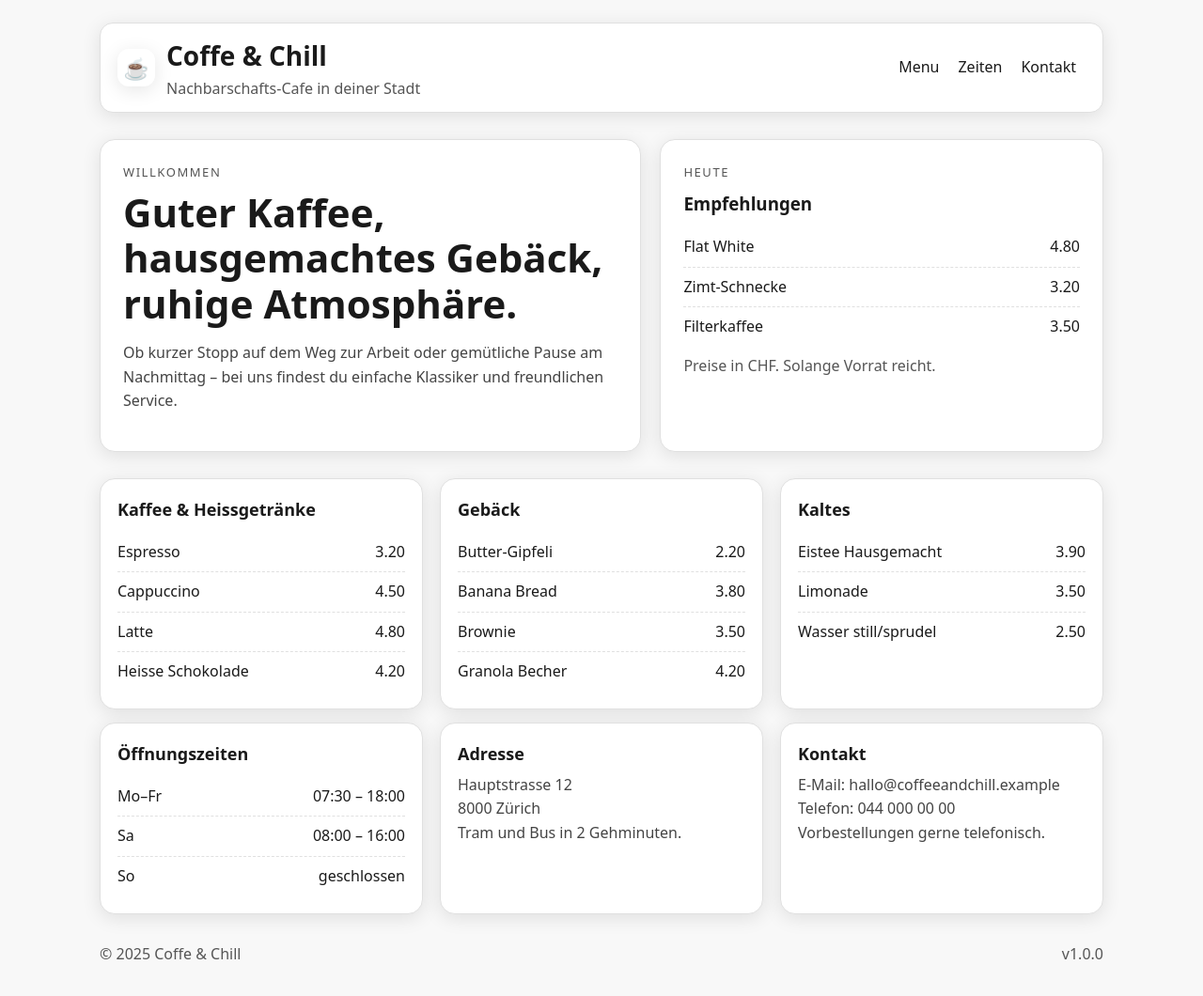
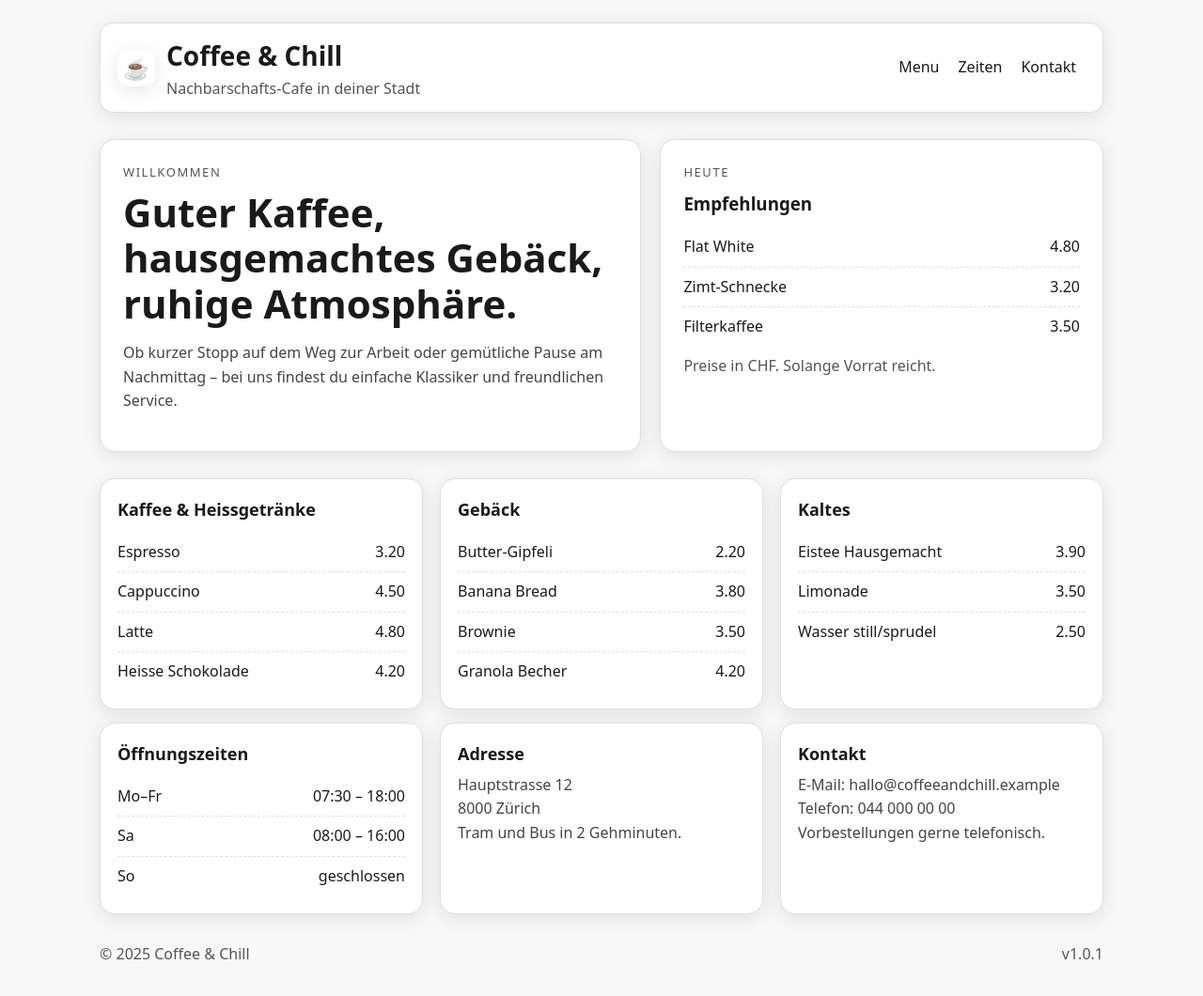
Before and after one commit to HSLU-Exercise/scope-your-project-gruppe_7, a plain HTML site: page docs/index.html in a window 1280 px wide. Shown: the whole page at 94% size. Drawn offline with Linux system fonts and the light colour scheme.

Commit message:
fix: Schreibfehler behoben

```diff
--- a/docs/index.html
+++ b/docs/index.html
@@ -3,9 +3,9 @@
   <head>
     <meta charset="utf-8">
     <meta name="viewport" content="width=device-width, initial-scale=1">
-    <meta name="description" content="Coffe & Chill – Dein Nachbarschafts-Cafe mit hausgemachtem Gebäck und gutem Kaffee.">
-    <meta name="application-version" content="1.0.0">
-    <title>Coffe & Chill – Nachbarschafts-Cafe</title>
+    <meta name="description" content="Coffee & Chill – Dein Nachbarschafts-Cafe mit hausgemachtem Gebäck und gutem Kaffee.">
+    <meta name="application-version" content="1.0.1">
+    <title>Coffee & Chill – Nachbarschafts-Cafe</title>
     <style>
       :root {
         --bg: #f8f8f8;
@@ -186,7 +186,7 @@
         <div class="brand">
           <div class="logo" aria-hidden="true">☕</div>
           <div>
-            <h1>Coffe & Chill</h1>
+            <h1>Coffee & Chill</h1>
             <div class="muted">Nachbarschafts-Cafe in deiner Stadt</div>
           </div>
         </div>
@@ -258,8 +258,8 @@
         </div>
       </section>
       <footer>
-        <div>© <span id="year"></span> Coffe & Chill</div>
-        <div class="muted">v1.0.0</div>
+        <div>© <span id="year"></span> Coffee & Chill</div>
+        <div class="muted">v1.0.1</div>
       </footer>
     </div>
     <script>
```
